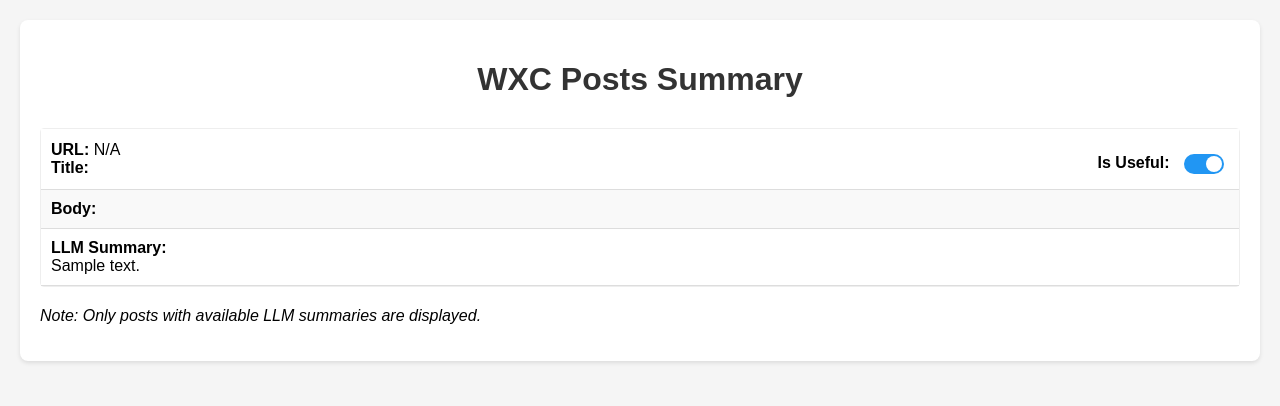
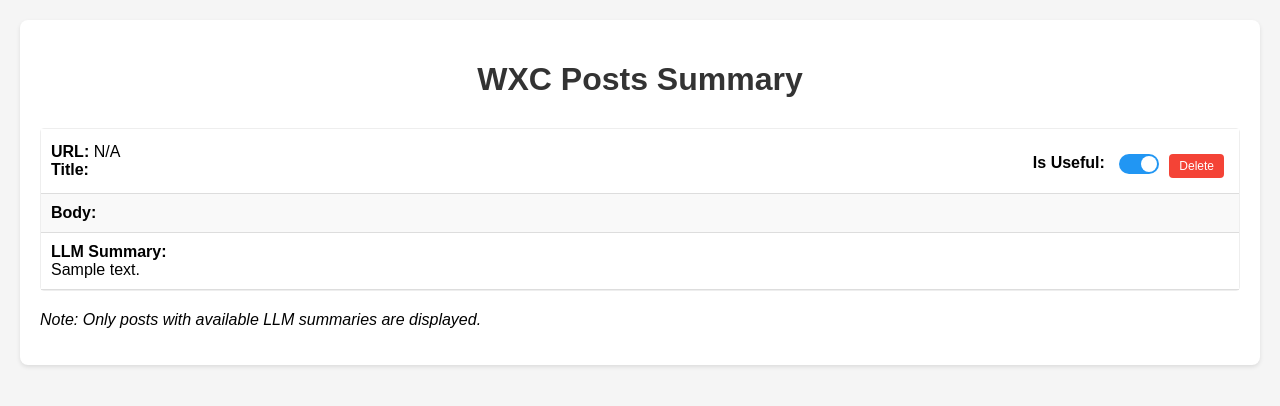
Before and after one commit to sunaaron/llm_analyzer, a Flask app: page / in a window 1280 px wide. Shown: the top 406 px of the page. Run offline with Flask 2, Linux system fonts and the light colour scheme; tables that the repository leaves empty or names only in its code hold one stand-in row (values such as "Sample post").

Commit message:
adding a delete function

```diff
--- a/app.py
+++ b/app.py
@@ -4,7 +4,7 @@ Flask web service to display wxc_posts table data.
 """
 
 from flask import Flask, render_template, jsonify
-from mysql_reader import read_all_wxc_posts, update_wxc_post_is_useful
+from mysql_reader import read_all_wxc_posts, update_wxc_post_is_useful, update_wxc_post_llm_summary, delete_wxc_post
 import os
 
 app = Flask(__name__)
@@ -36,5 +36,11 @@ def update_is_useful(post_id, value):
     success = update_wxc_post_is_useful(post_id, bool(value))
     return jsonify({'success': success})
 
+@app.route('/delete_post/<int:post_id>')
+def delete_post(post_id):
+    """Endpoint to delete a post from the database."""
+    success = delete_wxc_post(post_id)
+    return jsonify({'success': success})
+
 if __name__ == '__main__':
     app.run(host='0.0.0.0', port=5002, debug=True)
--- a/mysql_reader.py
+++ b/mysql_reader.py
@@ -217,6 +217,47 @@ def update_wxc_post_is_useful(post_id, is_useful):
             cursor.close()
             connection.close()
 
+def delete_wxc_post(post_id):
+    """
+    Delete a post from wxc_posts table.
+
+    Args:
+        post_id (int): The ID of the post to delete
+
+    Returns:
+        bool: True if deletion was successful, False otherwise
+    """
+    connection = create_connection()
+    if connection is None:
+        return False
+
+    try:
+        cursor = connection.cursor()
+
+        # Query to delete the post
+        delete_query = """
+        DELETE FROM wxc_posts
+        WHERE id = %s
+        """
+
+        cursor.execute(delete_query, (post_id,))
+        connection.commit()
+
+        if cursor.rowcount > 0:
+            print(f"Successfully deleted post with ID {post_id}")
+            return True
+        else:
+            print(f"No post found with ID {post_id} to delete")
+            return False
+
+    except Error as e:
+        print(f"Error deleting from wxc_posts table: {e}")
+        return False
+    finally:
+        if connection and connection.is_connected():
+            cursor.close()
+            connection.close()
+
 def read_wxc_posts_by_category_date_and_unsummarized(category, date_str):
     """
     Read posts from wxc_posts table filtered by category, date_str,
--- a/templates/index.html
+++ b/templates/index.html
@@ -130,6 +130,23 @@
         .post-row-header-content {
             flex: 1;
         }
+        .delete-button {
+            background-color: #f44336;
+            color: white;
+            border: none;
+            padding: 5px 10px;
+            text-align: center;
+            text-decoration: none;
+            display: inline-block;
+            font-size: 12px;
+            margin-left: 10px;
+            cursor: pointer;
+            border-radius: 4px;
+            float: right;
+        }
+        .delete-button:hover {
+            background-color: #d32f2f;
+        }
     </style>
 </head>
 <body>
@@ -153,13 +170,14 @@
                                 <br>
                                 <strong>Title:</strong> {{ post.post_title }}
                             </div>
-                            <!-- Toggle for is_useful -->
+                            <!-- Toggle for is_useful and Delete button -->
                             <div class="toggle-container">
                                 <span class="toggle-label">Is Useful:</span>
                                 <label class="toggle-switch">
                                     <input type="checkbox" id="toggle-{{ post.id }}" {% if post.is_useful %}checked{% endif %}>
                                     <span class="slider"></span>
                                 </label>
+                                <button class="delete-button" onclick="confirmDelete({{ post.id }})">Delete</button>
                             </div>
                         </div>
                     </div>
@@ -227,6 +245,35 @@
                 });
             });
         });
+
+        // Function to confirm and delete a post
+        function confirmDelete(postId) {
+            if (confirm('Are you sure you want to delete this post?')) {
+                // If user confirms, send delete request to server
+                fetch(`/delete_post/${postId}`, {
+                    method: 'GET',
+                    headers: {
+                        'Content-Type': 'application/json',
+                    }
+                })
+                .then(response => response.json())
+                .then(data => {
+                    if (data.success) {
+                        console.log(`Successfully deleted post ${postId}`);
+                        // Remove the post container from the DOM
+                        const postElement = document.querySelector(`.post-container`).closest('.post-container');
+                        // Find the specific post container by ID or other means
+                        // For now, we'll reload the page to refresh the display
+                        location.reload();
+                    } else {
+                        console.error(`Failed to delete post ${postId}`);
+                    }
+                })
+                .catch(error => {
+                    console.error('Error deleting post:', error);
+                });
+            }
+        }
     </script>
 </body>
 </html>
```
